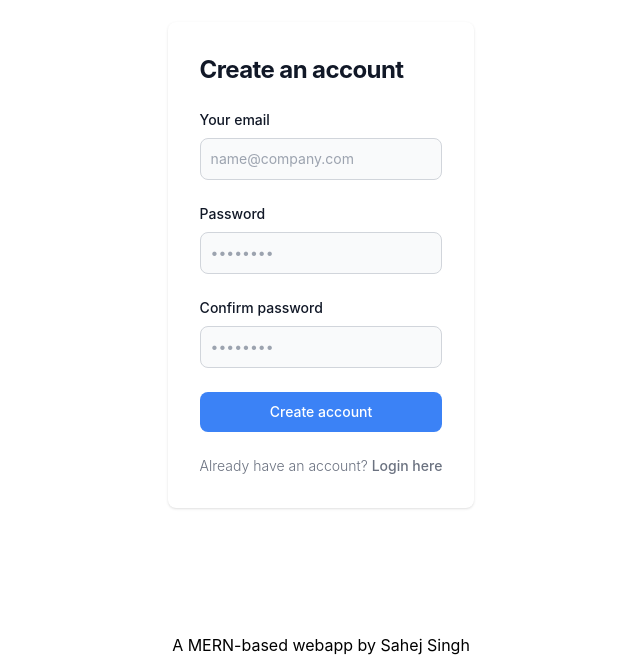
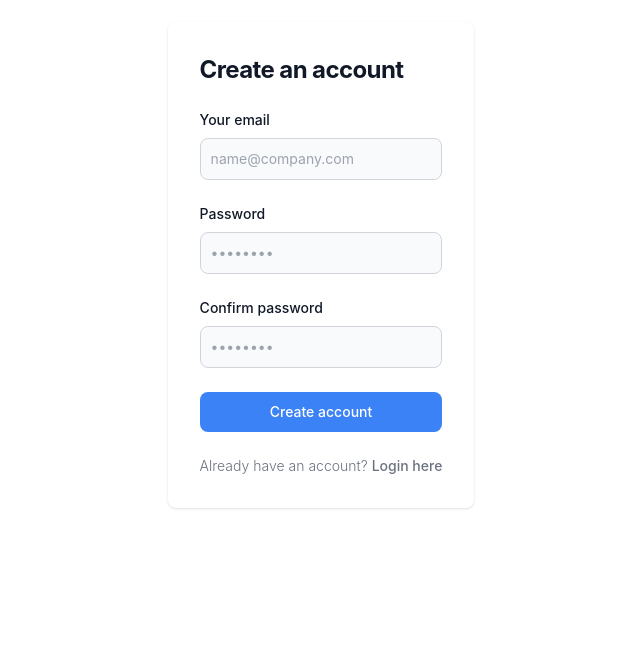
Before and after one commit to stsingh/eye-owe-you, a React (Create React App) app: page /register in a window 1280 px wide. Shown: the part 135-800 px from the top of the page, without its empty margins (319-959 px from the left). Built offline with nearby package versions, Linux system fonts and the light colour scheme; no server answers.

Commit message:
styling fixes

```diff
--- a/src/App.js
+++ b/src/App.js
@@ -26,6 +26,7 @@ function App() {
     }
   }, [navigate, userInfo.email])
 
+  //logout of account
   function logout() {
     axios.post(process.env.REACT_APP_API_URL + '/logout', {}, {withCredentials:true}).then(() => {
       userInfo.setEmail('');
@@ -33,6 +34,7 @@ function App() {
     });
   }
 
+  //add new record to user account
   async function addNewRecord(e) {
     const url = process.env.REACT_APP_API_URL + "/records";
     axios.put(url, {name: name, dir: dir, money: money}, {withCredentials:true}).then(response => {
--- a/src/Landing.js
+++ b/src/Landing.js
@@ -12,13 +12,12 @@ import App from './App'
 const Landing = () => {
   const [email, setEmail] = useState('');
 
+  //Get the email to provide as context for all routes
   useEffect(() => {
     axios.get(process.env.REACT_APP_API_URL + '/user', {withCredentials:true}).then(response => {
       setEmail(response.data.email);
     })
   }, []);
-
-
 
   document.body.className = "dark:bg-gray-800";
   return (
@@ -36,7 +35,6 @@ const Landing = () => {
           </div>
         </div>
       </BrowserRouter>
-      <div className="absolute inset-x-0 bottom-2 text-center dark:text-white" >A MERN-based webapp by&nbsp;<a href="https://stsingh.github.io/" target="_blank" rel="noreferrer">Sahej Singh</a></div>
     </UserContext.Provider>
 
   );
--- a/src/Start.js
+++ b/src/Start.js
@@ -11,7 +11,7 @@ const Start = () => {
   }
 
   return (
-      <div className="grid h-screen place-items-center">
+    <div className="grid h-screen place-items-center">
       <div className="flex flex-col items-center justify-center">
         <h1 className="p-3 mb-4 text-4xl font-bold leading-none tracking-tight text-gray-900 md:text-5xl lg:text-6xl dark:text-white"><span className="text-7xl"></span>EyeOweYou</h1>
         <div className="p-3 mb-4 text-xl text-center font-bold leading-none tracking-tight text-gray-900 md:text-2xl lg:text-3xl dark:text-white">Never lose sight of the money you borrow or lend again</div>
@@ -23,6 +23,7 @@ const Start = () => {
           </div>
         </div>
       </div>
+      <div className="absolute inset-x-0 bottom-2 text-center dark:text-white" >A MERN-based webapp by&nbsp;<a href="https://stsingh.github.io/" target="_blank" rel="noreferrer">Sahej Singh</a></div>
     </div>
 
   )
```
